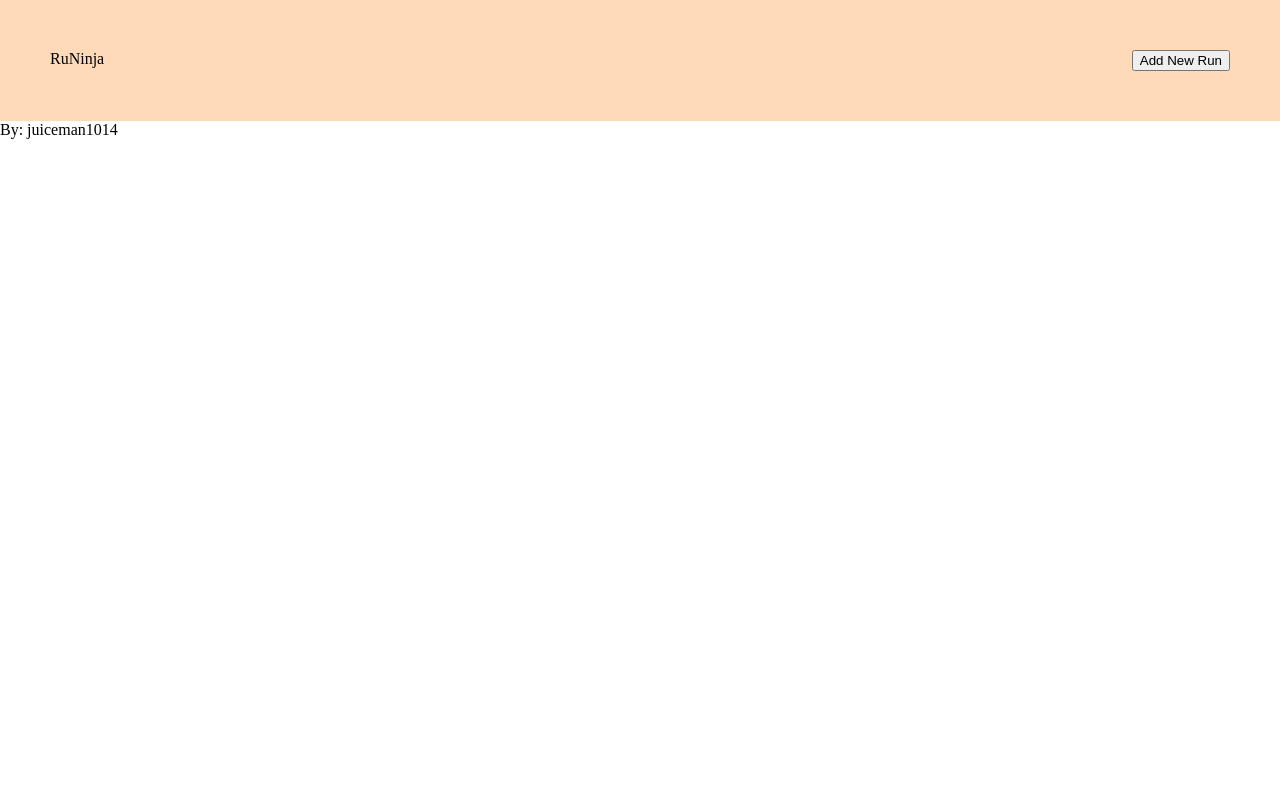
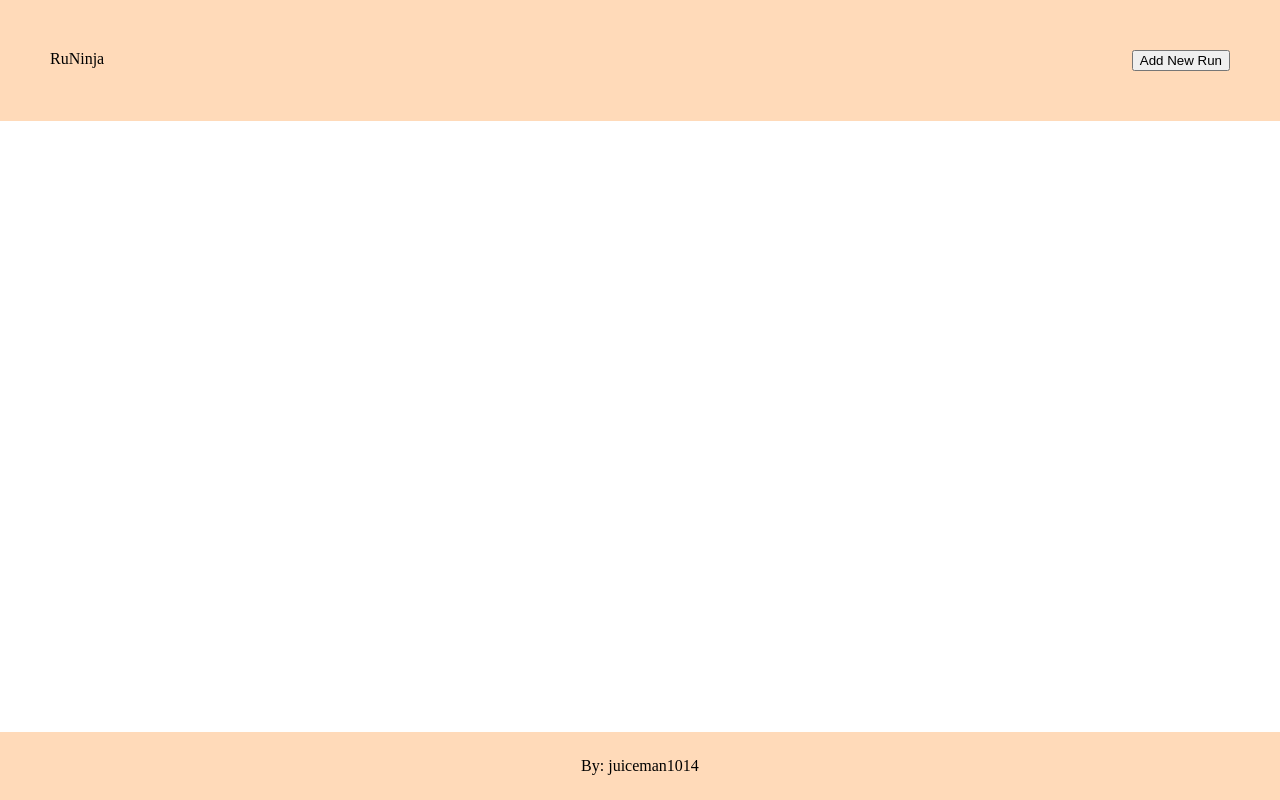
Before and after one commit to juiceman1014/run-tracker, a plain HTML site: page index.html in a window 1280 px wide. Drawn offline with Linux system fonts and the light colour scheme.

Commit message:
styled body as well as footer

```diff
--- a/styles.css
+++ b/styles.css
@@ -22,3 +22,18 @@ ul{
     background-color: peachpuff;
     padding: 50px;
 }
+
+.body-container{
+    display: flex;
+    flex: 1;
+    flex-wrap: wrap;
+    justify-content: center;
+    align-items: center;
+}
+
+.footer{
+    display: flex;
+    justify-content: center;
+    background-color: peachpuff;
+    padding: 25px;
+}
```
